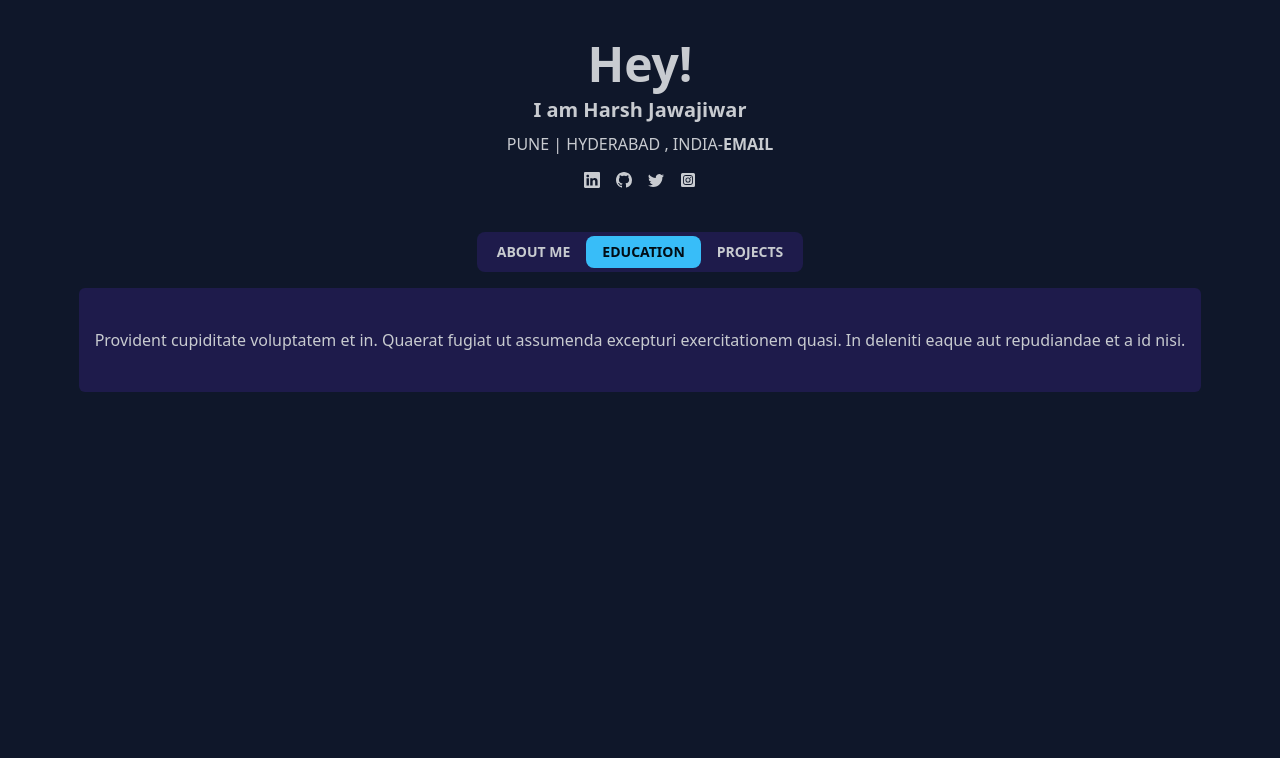
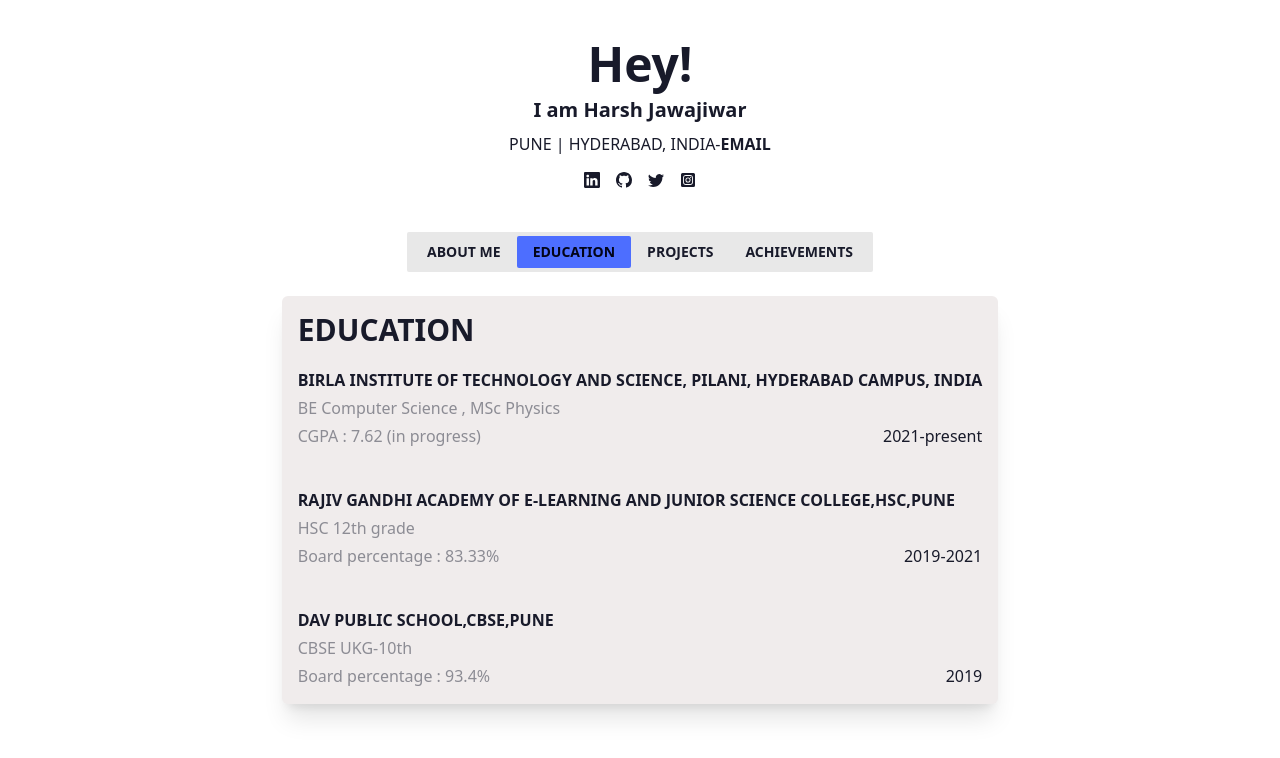
Before and after one commit to HarshJ23/personal-website, a Next.js app: page / in a window 1280 px wide. Both pictures are taken after a click on the link "EDUCATION". Shown: the top 758 px of the page. Built offline with nearby package versions, Linux system fonts and the light colour scheme.

Commit message:
tabs working

```diff
--- a/components/About.jsx
+++ b/components/About.jsx
@@ -1,11 +1,13 @@
 
 export default function Card() {
   return (
-    <div>
-    <div className="hero  bg-indigo-950 rounded-md">
+    <div className="my-2  mx-auto">
+    <div className="hero bg-[#f0ecec] shadow-xl rounded-md">
   <div className="hero-content">
     <div>
-      <p className="py-6">Provident cupiditate voluptatem et in. Quaerat fugiat ut assumenda excepturi exercitationem quasi. In deleniti eaque aut repudiandae et a id nisi.</p>
+     <h2 className="text-left text-3xl font-semibold">ABOUT ME</h2>
+      <p className="py-6 font-semibold text-base sm:text-lg text-left  text-[#8c8c94]">Hi! I am Harsh Jawajiwar , a third year student at BITS Pilani, Hyderabad Campus,pursuing dual majors in Computer Science and Physics.
+      I like building projects around web-development.My Interest also lies in entrepreneurship and i am trying to explore the same.<br/> Apart from this i love watching and playing football</p>
     </div>
   </div>
 </div>
--- a/components/Education.jsx
+++ b/components/Education.jsx
@@ -0,0 +1,51 @@
+
+
+export default function Education() {
+  return (
+    <div className="my-2">
+    <div className="hero bg-[#f0ecec] shadow-xl rounded-md">
+  <div className="hero-content">
+    <div>
+     <h2 className="text-left text-3xl font-semibold mb-5">EDUCATION</h2>
+
+<div className="flex flex-col space-y-10">
+
+    <div className="space-y-1">
+        <p className="text-left  font-bold">BIRLA INSTITUTE OF TECHNOLOGY AND SCIENCE, PILANI, HYDERABAD CAMPUS, INDIA</p>
+        <p className="text-left text-[#8c8c94] font-medium">BE Computer Science , MSc Physics</p>
+        <div className="sm:flex sm:flex-row justify-between">
+        <p className="text-left font-medium text-[#8c8c94]">CGPA : 7.62 (in progress)</p>
+        <p className="text-left">2021-present</p>
+        </div>
+    </div>
+
+    <div className="space-y-1">
+        <p className="text-left  font-bold">RAJIV GANDHI ACADEMY OF E-LEARNING AND JUNIOR SCIENCE COLLEGE,HSC,PUNE</p>
+        <p className="text-left text-[#8c8c94] font-medium">HSC 12th grade</p>
+        <div className="sm:flex sm:flex-row justify-between">
+        <p className="text-left font-medium text-[#8c8c94] "> Board percentage : 83.33%</p>
+        <p className="text-left">2019-2021</p>
+        </div>
+    </div>
+
+    <div className="space-y-1">
+        <p className="text-left  font-bold">DAV PUBLIC SCHOOL,CBSE,PUNE</p>
+        <p className="text-left text-[#8c8c94] font-medium">CBSE UKG-10th</p>
+
+        <div className="sm:flex sm:flex-row justify-between">
+        <p className="text-left font-medium text-[#8c8c94] "> Board percentage : 93.4%</p>
+        <p className="text-left">2019</p>
+        </div>
+
+    </div>
+
+
+
+</div>
+
+    </div>
+  </div>
+</div>
+    </div>
+  )
+}
--- a/components/Projects.jsx
+++ b/components/Projects.jsx
@@ -0,0 +1,57 @@
+import {  BsGithub } from "react-icons/bs";
+
+export default function Projects() {
+    return (
+      <div className="my-2">
+      <div className="hero bg-[#f0ecec] shadow-xl rounded-md">
+    <div className="hero-content">
+      <div>
+       <h2 className="text-left text-3xl font-semibold mb-5">PROJECTS</h2>
+
+  <div className="flex flex-col space-y-10">
+
+      <div className="space-y-1">
+          <p className="text-left  font-bold">DATA CHATBOT</p>
+          <p className="text-left text-[#8c8c94] font-medium">Chatbot where you can chat with a large set of custom data and get specific answers quickly</p>
+          <div className="sm:flex sm:flex-row justify-between">
+          <p className="text-left font-medium text-[#8c8c94]">Next.js, Pinecone(Vector DB), Langhchain, LLM:OpenAI API </p>
+          <p className="text-left">2021-present</p>
+          </div>
+      </div>
+
+      <div className="space-y-1">
+          <p className="text-left  font-bold">tele_GPT</p>
+          <p className="text-left text-[#8c8c94] font-medium">Integrated ChatGPT features into a Telegram chatbot</p>
+          <div className="sm:flex sm:flex-row justify-between">
+          <p className="text-left font-medium text-[#8c8c94] ">OpenAI API</p>
+          <p className="text-left">2019-2021</p>
+          </div>
+      </div>
+
+      <div className="space-y-1">
+          <p className="text-left  font-bold">Blogstack</p>
+          <p className="text-left text-[#8c8c94] font-medium">Blog website with text-voice feature</p>
+
+          <div className="sm:flex sm:flex-row justify-between">
+          <p className="text-left font-medium text-[#8c8c94] ">Stack : React.js , Firebase and Tailwind CSS for styling</p>
+          <p className="text-left">2019</p>
+          </div>
+
+
+      </div>
+
+
+
+  </div>
+
+      </div>
+
+    </div>
+
+  </div>
+
+  <p className="text-sm font-semibold mt-4 flex flex-row items-center space-x-1"> <span>Check my github profile for other projects: </span><BsGithub className="w-5 h-5"/></p>
+
+      </div>
+    )
+  }
--- a/pages/index.js
+++ b/pages/index.js
@@ -1,45 +1,90 @@
-import {BsLinkedin , BsTwitter,BsGithub} from "react-icons/bs";
-import {FaInstagramSquare} from "react-icons/fa";
+import { BsLinkedin, BsTwitter, BsGithub } from "react-icons/bs";
+import { FaInstagramSquare } from "react-icons/fa";
 import About from "../components/About";
-
-
+import Education from "../components/Education";
+import Projects from "@/components/Projects";
+import { useState } from "react";
 
 export default function Home() {
+  const componentsArray = [About, Education , Projects];
+  const [currentComponentIndex, setCurrentComponentIndex] = useState(0);
 
+  const handleButtonClick = (index) => {
+    setCurrentComponentIndex(index);
+  };
 
+  const CurrentComponent = componentsArray[currentComponentIndex];
 
   return (
-    <main className="flex flex-col" >
+    <main className="flex flex-col">
       <div className="hero-content text-center p-5 w-full my-5 rounded-lg flex flex-col ">
-
         <div>
           <h3 className="text-5xl font-bold">Hey!</h3>
           <p className="font-bold text-xl my-2">I am Harsh Jawajiwar</p>
-      <p>PUNE | HYDERABAD , INDIA-<span className="font-semibold hover:underline hover:cursor-pointer hover:text-blue-400">EMAIL</span></p>
+          <p>
+            PUNE | HYDERABAD, INDIA-
+            <span className="font-semibold hover:underline hover:cursor-pointer hover:text-blue-400">
+              EMAIL
+            </span>
+          </p>
         </div>
 
         <ul className="flex flex-row space-x-4">
-<li><BsLinkedin/></li>
-<li><BsGithub/></li>
-<li><BsTwitter/></li>
-<li><FaInstagramSquare/></li>
+          <li>
+            <BsLinkedin />
+          </li>
+          <li>
+            <BsGithub />
+          </li>
+          <li>
+            <BsTwitter />
+          </li>
+          <li>
+            <FaInstagramSquare />
+          </li>
         </ul>
 
         <div className="mt-7">
-<div className="tabs tabs-boxed bg-indigo-950 font-semibold">
-  <a className="tab">ABOUT ME</a>
-  <a className="tab tab-active">EDUCATION</a>
-  <a className="tab">PROJECTS</a>
+          <div className="tabs tabs-boxed font-semibold">
+            <a
+              className={`tab ${currentComponentIndex === 0 ? "tab-active" : ""}`}
+              onClick={() => handleButtonClick(0)}
+            >
+              ABOUT ME
+            </a>
+            <a
+              className={`tab ${currentComponentIndex === 1 ? "tab-active" : ""}`}
+              onClick={() => handleButtonClick(1)}
+            >
+              EDUCATION
+            </a>
+            <a  className={`tab ${currentComponentIndex === 2 ? "tab-active" : ""}`}
+              onClick={() => handleButtonClick(2)}>PROJECTS</a>
+            <a className="tab">ACHIEVEMENTS</a>
           </div>
         </div>
 
         <div>
           <section>
-    <About/>
+            <div
+              className={`transition-opacity duration-500 ease-in-out ${currentComponentIndex !== 0 ? 'hidden' : 'opacity-100'}`}
+            >
+              <About />
+            </div>
+            <div
+              className={`transition-opacity duration-500 ease-in-out ${currentComponentIndex !== 1 ? 'hidden' : 'opacity-100'}`}
+            >
+              <Education />
+            </div>
+
+            <div
+              className={`transition-opacity duration-500 ease-in-out ${currentComponentIndex !== 2 ? 'hidden' : 'opacity-100'}`}
+            >
+              <Projects/>
+            </div>
           </section>
         </div>
-
       </div>
     </main>
-  )
+  );
 }
--- a/tailwind.config.js
+++ b/tailwind.config.js
@@ -9,6 +9,6 @@ module.exports = {
    plugins: [require("daisyui")],
 
    daisyui: {
-    themes: ["night"],
+    themes: ["corporate"],
   },
 }
```
Lines whose indentation alone changed are shown as unchanged.
